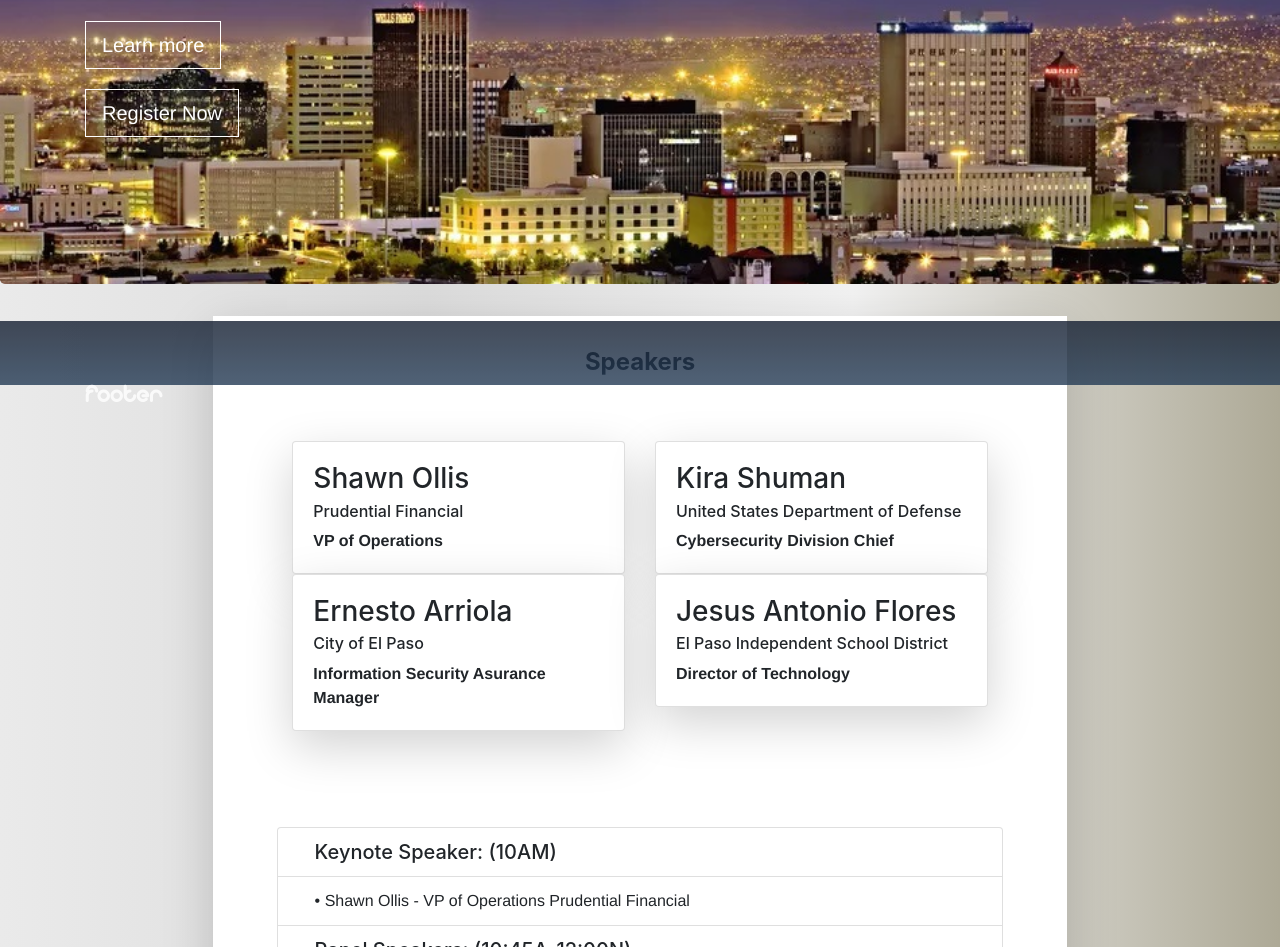
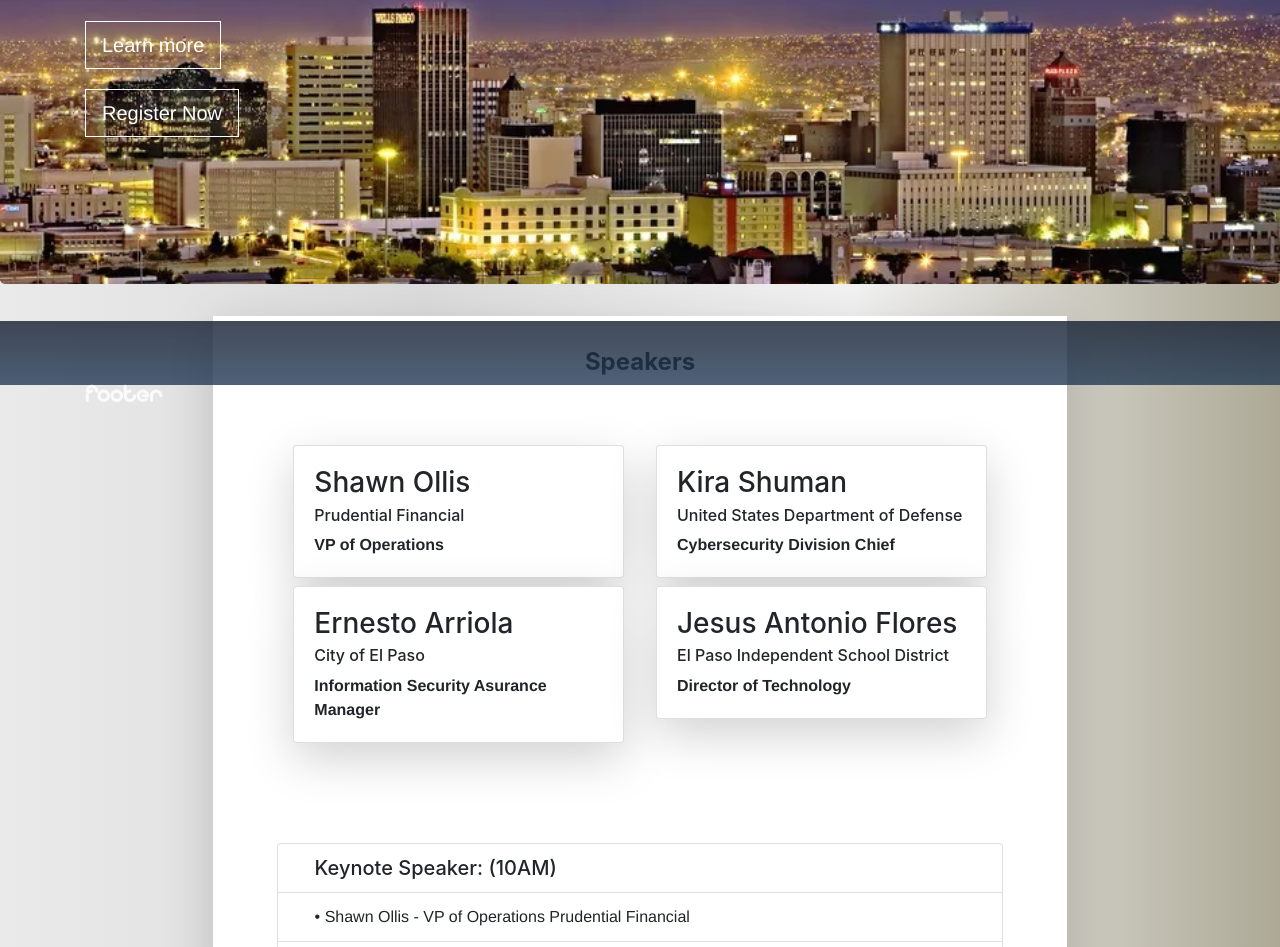
Before and after one commit to archacon/bordcybsum, a Gatsby site: page / in a window 1280 px wide. Shown: the part 415-1362 px from the top of the page. Built offline with nearby package versions, Linux system fonts and the light colour scheme; Gatsby itself is replaced by a stand-in of ours; some icons are missing.

Commit message:
fix card layout

```diff
--- a/src/components/layout.css
+++ b/src/components/layout.css
@@ -683,6 +683,11 @@ label em {
 
 /* begin custom code  */
 
+.no-gutter > [class*="col-"] {
+  padding-right: 0;
+  padding-left: 0;
+}
+
 #registrationform {
   font-size: 0.8vmax;
 }
--- a/src/components/speaker-card.js
+++ b/src/components/speaker-card.js
@@ -11,7 +11,7 @@ import {
 export default props => {
   return (
     <div>
-      <Card className='speaker-card mx-auto shadow-lg'>
+      <Card className='speaker-card mx-3 my-1 shadow-lg'>
         {props.src ? (
           <CardImg top width='100%' src={props.src} alt='Card image cap' />
         ) : (
--- a/src/components/speakers-bar.js
+++ b/src/components/speakers-bar.js
@@ -56,10 +56,10 @@ export default () => (
     <h1 id='enticetitle' className='text-center'>
       Speakers
     </h1>
-    <CardDeck id='speakers'>
+    <CardDeck id='speakers' className='no-gutter'>
       {speakerList.map(speaker => {
         return (
-          <Col md='6' xs='12'>
+          <Col lg={{ size: 6 }} sm={{ size: '12' }}>
             <SpeakerCard
               src={speaker.src}
               name={
```
